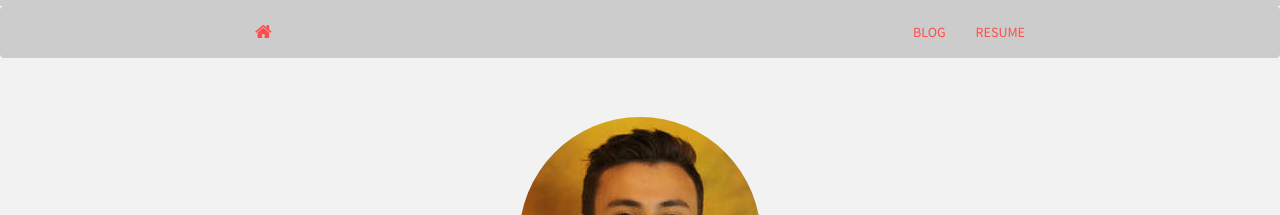
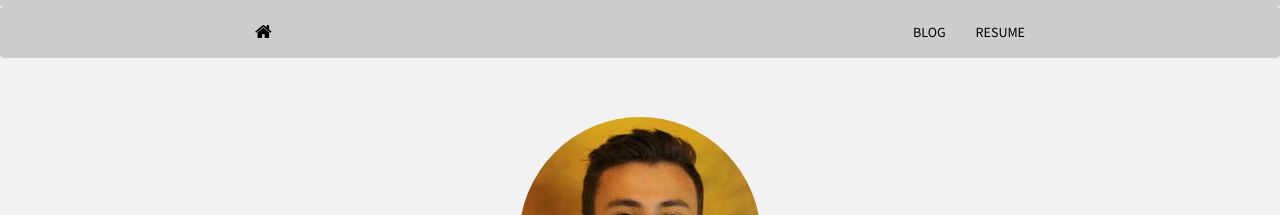
Before and after one commit to mrkaye97/mrkaye97.github.io, a Jekyll site: the page built from index.html, in a window 1280 px wide. Shown: the top 215 px of the page. Built offline with Jekyll 4.4.1, drawn with Linux system fonts in a browser that asks for light colours; nearby versions of some CDN libraries; the list of posts is cut into pages by our own code.

Commit message:
Update main.css

```diff
--- a/static/css/main.css
+++ b/static/css/main.css
@@ -30,7 +30,7 @@ body {
   border-color: #cccccc;
 }
 .navbar-default .navbar-brand { /*COLOR OF HOME BUTTON OR BLOG & RESUME BUTTONS*/
-  color: #ff4d4d;
+  color: #000000;
 }
 .navbar-default .navbar-brand:hover, .navbar-default .navbar-brand:focus {/*color of home button on navbar when selected*/
   color: #000000;
@@ -39,7 +39,7 @@ body {
   color: #000000;
 }
 .navbar-default .navbar-nav > li > a { /*COLOR OF HOME BUTTON OR BLOG & RESUME BUTTONS*/
-  color: #ff4d4d;
+  color: #000000;
 }
 .navbar-default .navbar-nav > li > a:hover, .navbar-default .navbar-nav > li > a:focus { /*color of buttons on navbar when selected*/
   color: #000000;
```
